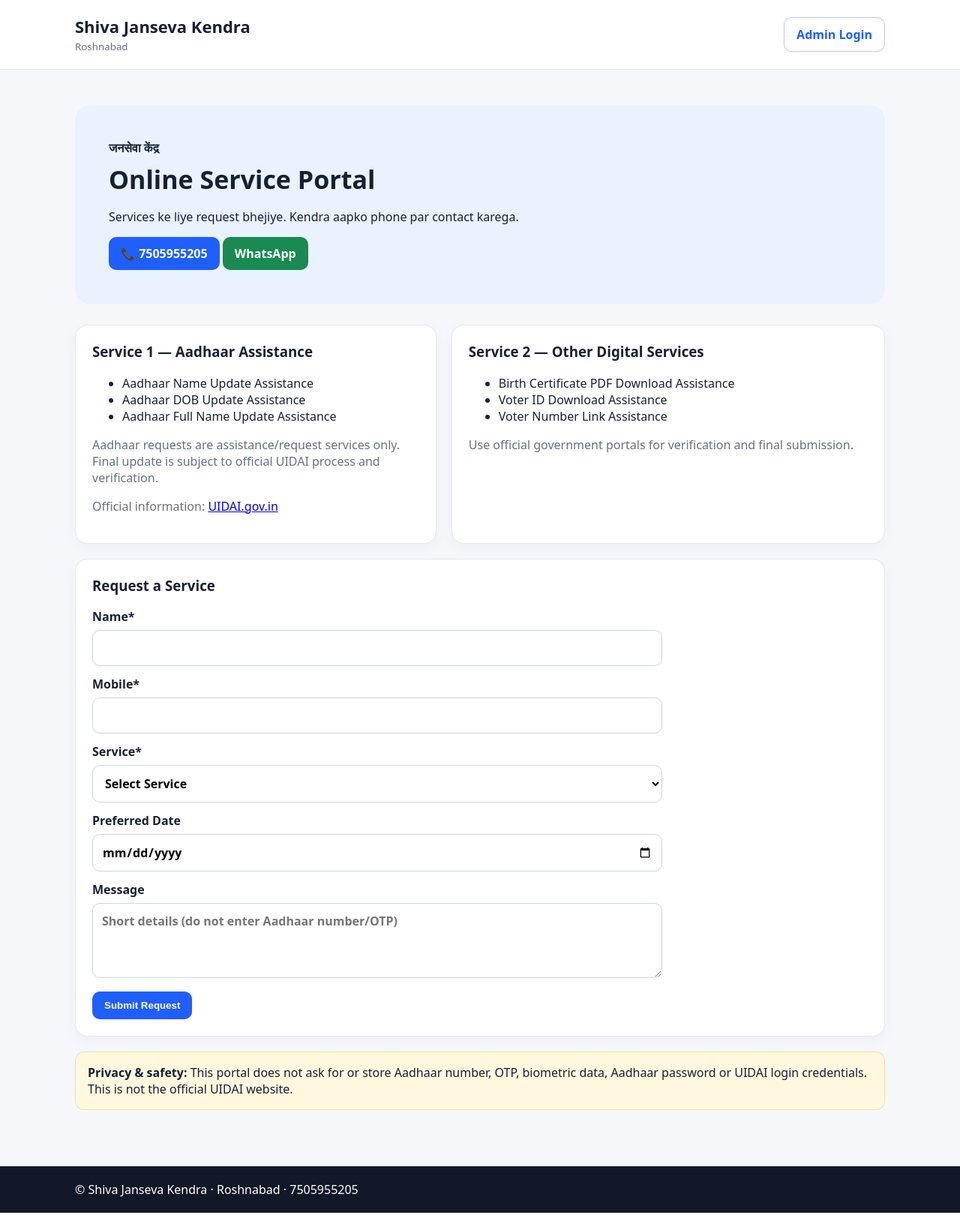
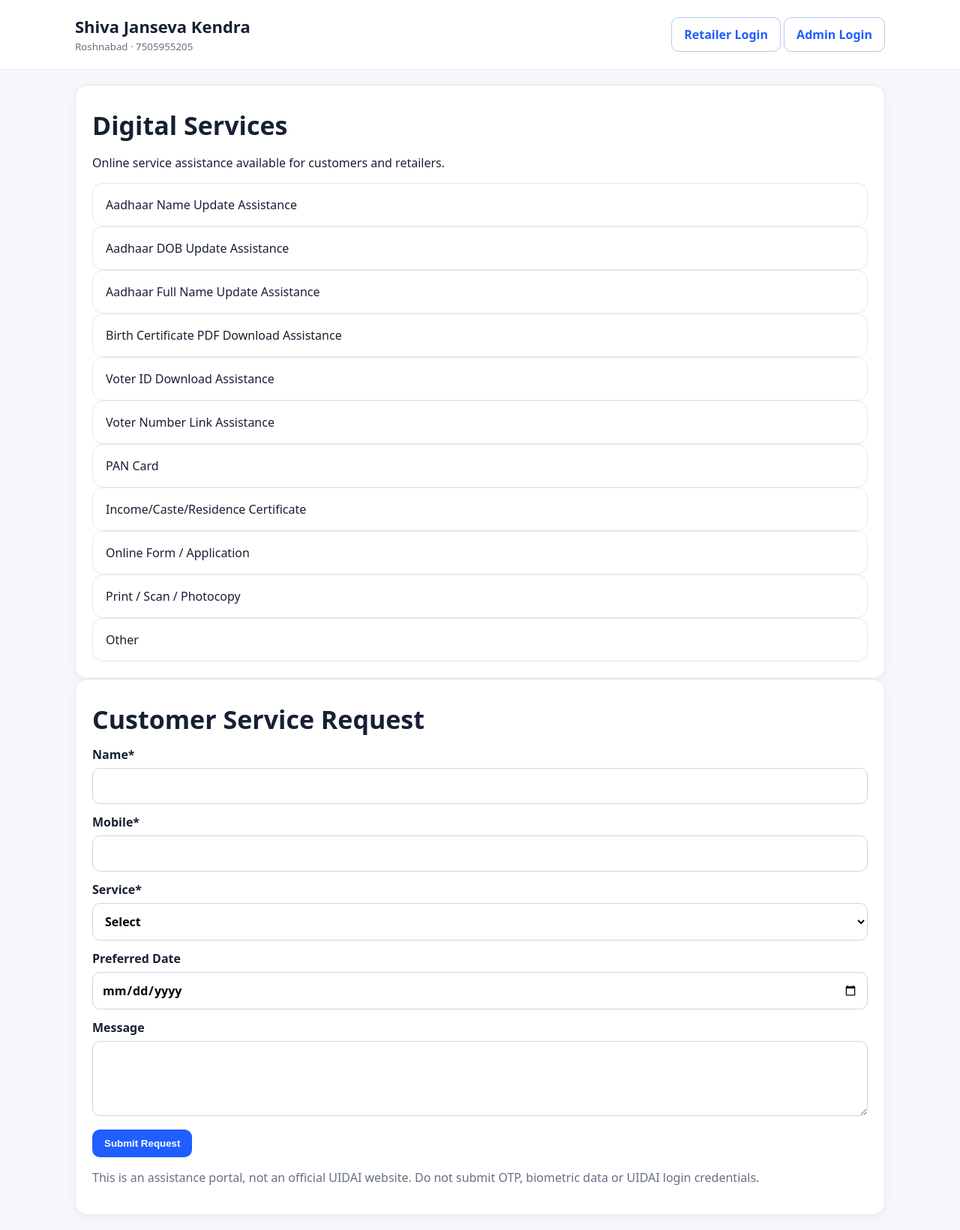
Before and after one commit to toprohitcybercafe-commits/shiava-janseva-kendra, a Flask app: page / in a window 1280 px wide. Shown: the whole page at 75% size. Before the commit the page ends 1617 px from the top, so only its background shows below. Run offline with Flask 3, Linux system fonts and the light colour scheme.

Commit message:
Add files via upload

```diff
--- a/templates/change.html
+++ b/templates/change.html
@@ -1 +1 @@
-<!doctype html><html><head><meta charset="utf-8"><meta name="viewport" content="width=device-width,initial-scale=1"><title>Change Password</title><link rel="stylesheet" href="/static/style.css"></head><body><main class="wrap narrow"><div class="card"><h2>Change Admin Password</h2><p>First login par temporary password ko strong password se replace karein.</p>{% with messages=get_flashed_messages(with_categories=true) %}{% for cat,msg in messages %}<div class="alert {{cat}}">{{msg}}</div>{% endfor %}{% endwith %}<form method="post"><label>New password<input type="password" name="new_password" minlength="10" required autocomplete="new-password"></label><label>Confirm password<input type="password" name="confirm_password" minlength="10" required autocomplete="new-password"></label><button class="btn">Save Password</button></form></div></main></body></html>
+<!doctype html><html lang="hi"><head><meta charset="utf-8"><meta name="viewport" content="width=device-width,initial-scale=1"><title>Change Password</title><link rel="stylesheet" href="/static/style.css"></head><body><main class="wrap"><div class="card" style="max-width:480px;margin:70px auto"><h1>Change Admin Password</h1>{% with messages=get_flashed_messages(with_categories=true) %}{% for cat,msg in messages %}<div class="alert {{cat}}">{{msg}}</div>{% endfor %}{% endwith %}<form method="post"><label>New Password<input name="new_password" type="password" minlength="10" required></label><label>Confirm Password<input name="confirm_password" type="password" minlength="10" required></label><button class="btn">Change Password</button></form></div></main></body></html>
--- a/templates/index.html
+++ b/templates/index.html
@@ -1,12 +1 @@
-<!doctype html><html lang="hi"><head><meta charset="utf-8"><meta name="viewport" content="width=device-width,initial-scale=1"><title>{{business_name}} | {{location}}</title><link rel="stylesheet" href="/static/style.css"></head><body>
-<header><div class="wrap nav"><div><h1>Shiva Janseva Kendra</h1><small>Roshnabad</small></div><a class="btn ghost" href="/login">Admin Login</a></div></header>
-<main class="wrap">
-<section class="hero"><div><span class="tag">जनसेवा केंद्र</span><h2>Online Service Portal</h2><p>Services ke liye request bhejiye. Kendra aapko phone par contact karega.</p><a class="btn" href="tel:7505955205">📞 7505955205</a> <a class="btn whatsapp" href="https://wa.me/917505955205" target="_blank">WhatsApp</a></div></section>
-{% with messages=get_flashed_messages(with_categories=true) %}{% for cat,msg in messages %}<div class="alert {{cat}}">{{msg}}</div>{% endfor %}{% endwith %}
-<section class="grid">
-<div class="card"><h3>Service 1 — Aadhaar Assistance</h3><ul><li>Aadhaar Name Update Assistance</li><li>Aadhaar DOB Update Assistance</li><li>Aadhaar Full Name Update Assistance</li></ul><p class="muted">Aadhaar requests are assistance/request services only. Final update is subject to official UIDAI process and verification.</p><p class="muted">Official information: <a href="https://uidai.gov.in/" target="_blank">UIDAI.gov.in</a></p></div>
-<div class="card"><h3>Service 2 — Other Digital Services</h3><ul><li>Birth Certificate PDF Download Assistance</li><li>Voter ID Download Assistance</li><li>Voter Number Link Assistance</li></ul><p class="muted">Use official government portals for verification and final submission.</p></div>
-</section>
-<section class="card service-card"><h3>Request a Service</h3><form method="post" action="/request"><label>Name*<input name="name" required maxlength="80"></label><label>Mobile*<input name="phone" required inputmode="tel" maxlength="15"></label><label>Service*<select name="service" required><option value="">Select Service</option>{% for s in services %}<option>{{s}}</option>{% endfor %}</select></label><label>Preferred Date<input type="date" name="preferred_date"></label><label>Message<textarea name="message" maxlength="500" placeholder="Short details (do not enter Aadhaar number/OTP)"></textarea></label><button class="btn" type="submit">Submit Request</button></form></section>
-<section class="notice"><strong>Privacy & safety:</strong> This portal does not ask for or store Aadhaar number, OTP, biometric data, Aadhaar password or UIDAI login credentials. This is not the official UIDAI website.</section>
-</main><footer><div class="wrap">© Shiva Janseva Kendra · Roshnabad · 7505955205</div></footer></body></html>
+<!doctype html><html lang="hi"><head><meta charset="utf-8"><meta name="viewport" content="width=device-width,initial-scale=1"><title>Shiva Janseva Kendra</title><link rel="stylesheet" href="/static/style.css"></head><body><header><div class="wrap nav"><div><h1>Shiva Janseva Kendra</h1><small>Roshnabad · 7505955205</small></div><div><a class="btn ghost" href="/retailer-login">Retailer Login</a> <a class="btn ghost" href="/login">Admin Login</a></div></div></header><main class="wrap"><div class="card"><h2>Digital Services</h2><p>Online service assistance available for customers and retailers.</p><div class="service-list">{% for s in services %}<div class="stat">{{s}}</div>{% endfor %}</div></div><div class="card"><h2>Customer Service Request</h2><form method="post" action="/request"><label>Name*<input name="name" required></label><label>Mobile*<input name="phone" required></label><label>Service*<select name="service" required><option value="">Select</option>{% for s in services %}<option>{{s}}</option>{% endfor %}</select></label><label>Preferred Date<input name="preferred_date" type="date"></label><label>Message<textarea name="message" rows="3"></textarea></label><button class="btn">Submit Request</button></form><p class="muted">This is an assistance portal, not an official UIDAI website. Do not submit OTP, biometric data or UIDAI login credentials.</p></div></main></body></html>
--- a/templates/login.html
+++ b/templates/login.html
@@ -1 +1 @@
-<!doctype html><html><head><meta charset="utf-8"><meta name="viewport" content="width=device-width,initial-scale=1"><title>Admin Login</title><link rel="stylesheet" href="/static/style.css"></head><body><main class="wrap narrow"><div class="card"><h2>Admin Login</h2>{% with messages=get_flashed_messages(with_categories=true) %}{% for cat,msg in messages %}<div class="alert {{cat}}">{{msg}}</div>{% endfor %}{% endwith %}<form method="post"><label>Login ID<input name="username" required autocomplete="username"></label><label>Password<input type="password" name="password" required autocomplete="current-password"></label><button class="btn">Login</button></form><p><a href="/">← Back to website</a></p></div></main></body></html>
+<!doctype html><html lang="hi"><head><meta charset="utf-8"><meta name="viewport" content="width=device-width,initial-scale=1"><title>Admin Login</title><link rel="stylesheet" href="/static/style.css"></head><body><main class="wrap"><div class="card" style="max-width:480px;margin:70px auto"><h1>Admin Login</h1>{% with messages=get_flashed_messages(with_categories=true) %}{% for cat,msg in messages %}<div class="alert {{cat}}">{{msg}}</div>{% endfor %}{% endwith %}<form method="post"><label>Username<input name="username" required></label><label>Password<input name="password" type="password" required></label><button class="btn">Login</button></form><p><a href="/retailer-login">Retailer Login</a></p></div></main></body></html>
--- /dev/null
+++ b/templates/retailer_login.html
@@ -0,0 +1 @@
+<!doctype html><html lang="hi"><head><meta charset="utf-8"><meta name="viewport" content="width=device-width,initial-scale=1"><title>Retailer Login</title><link rel="stylesheet" href="/static/style.css"></head><body><main class="wrap"><div class="card" style="max-width:480px;margin:70px auto"><h1>Retailer Login</h1><p class="muted">Shiva Janseva Kendra · Retailer Portal</p>{% with messages=get_flashed_messages(with_categories=true) %}{% for cat,msg in messages %}<div class="alert {{cat}}">{{msg}}</div>{% endfor %}{% endwith %}<form method="post"><label>Retailer ID / Username<input name="username" required autocomplete="username"></label><label>Password<input name="password" type="password" required autocomplete="current-password"></label><button class="btn" type="submit">Login</button></form><p><a href="/">← Main Website</a></p></div></main></body></html>
```
Also changed, not shown: templates/admin.html (+1 -14 lines), templates/retailer_dashboard.html (added, +1 -0 lines).
